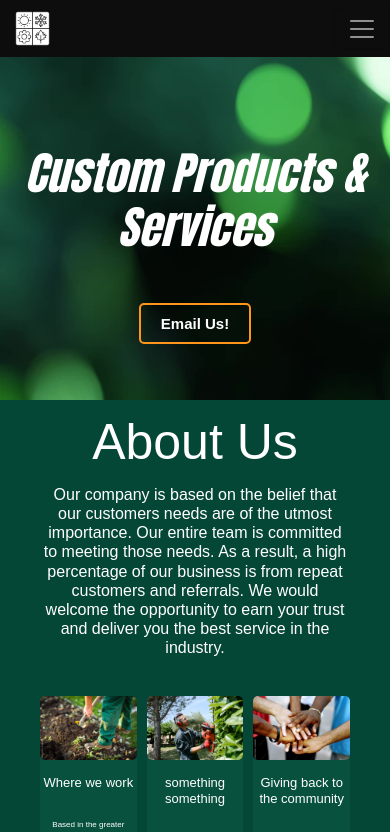
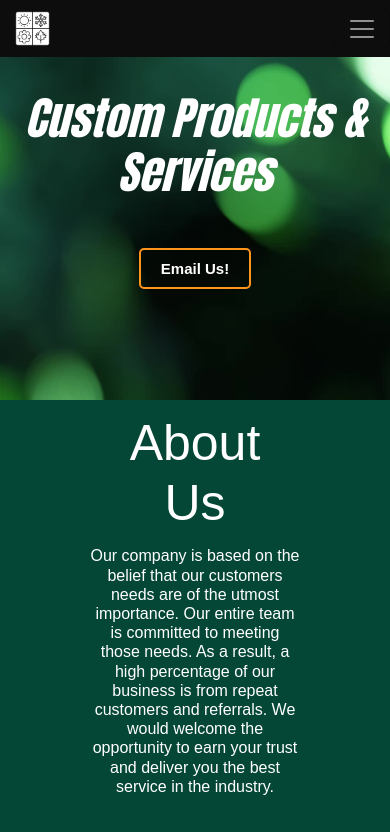
Before and after one commit to MikeAtwood/custom-products, a React (Vite) app: page / in a window 390 px wide. Shown: the top 832 px of the page. Built offline with nearby package versions, Linux system fonts and the light colour scheme.

Commit message:
updated hero/about css

```diff
--- a/src/App.css
+++ b/src/App.css
@@ -419,7 +419,7 @@ nav.navbar {
     align-items: center;
     position:relative;
     background-size: cover;
-    height: auto;
+    height: 400px;
     max-height: 400px;
     max-width: 100vw;
   }
@@ -437,7 +437,7 @@ nav.navbar {
   .hero-info {
     position: relative;
     justify-content: center;
-    top: -150px;
+    top: -5px;
     left: auto;
     z-index: 1;
   }
@@ -447,7 +447,7 @@ nav.navbar {
   }
 
   .hero-img {
-    position: sticky;
+    position: fixed;
     top: 0;
     height: 400px;
     background-size: cover;
@@ -466,11 +466,13 @@ nav.navbar {
     flex-direction: column;
     justify-content: center;
     align-items: center;
-    margin: 20px;
-    padding: 20px;
     /* background-color: rgb(33, 32, 32); */
-    border-radius: 15px;
     height: 600px;
+    width: 100%;
+  }
+
+  .about-container {
+    padding-top: 180px;
   }
 
   .about h1 {
```
